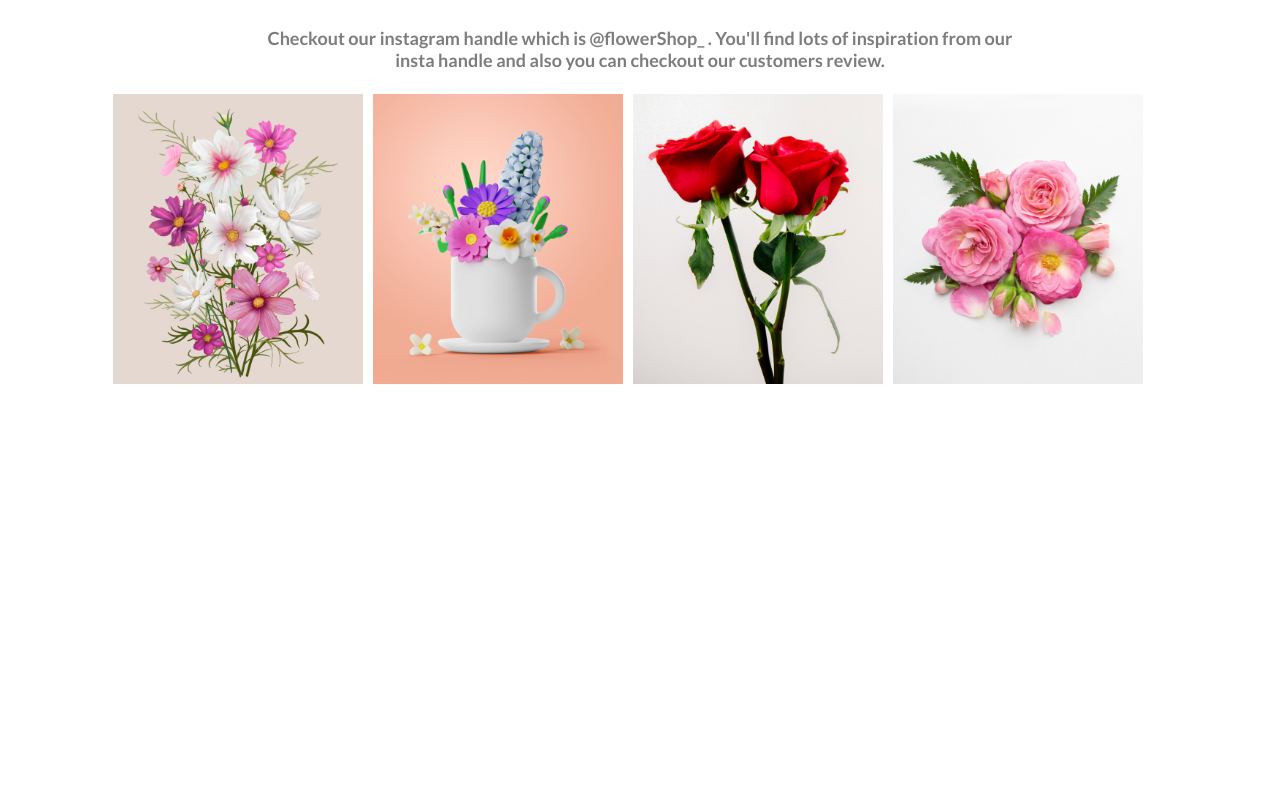
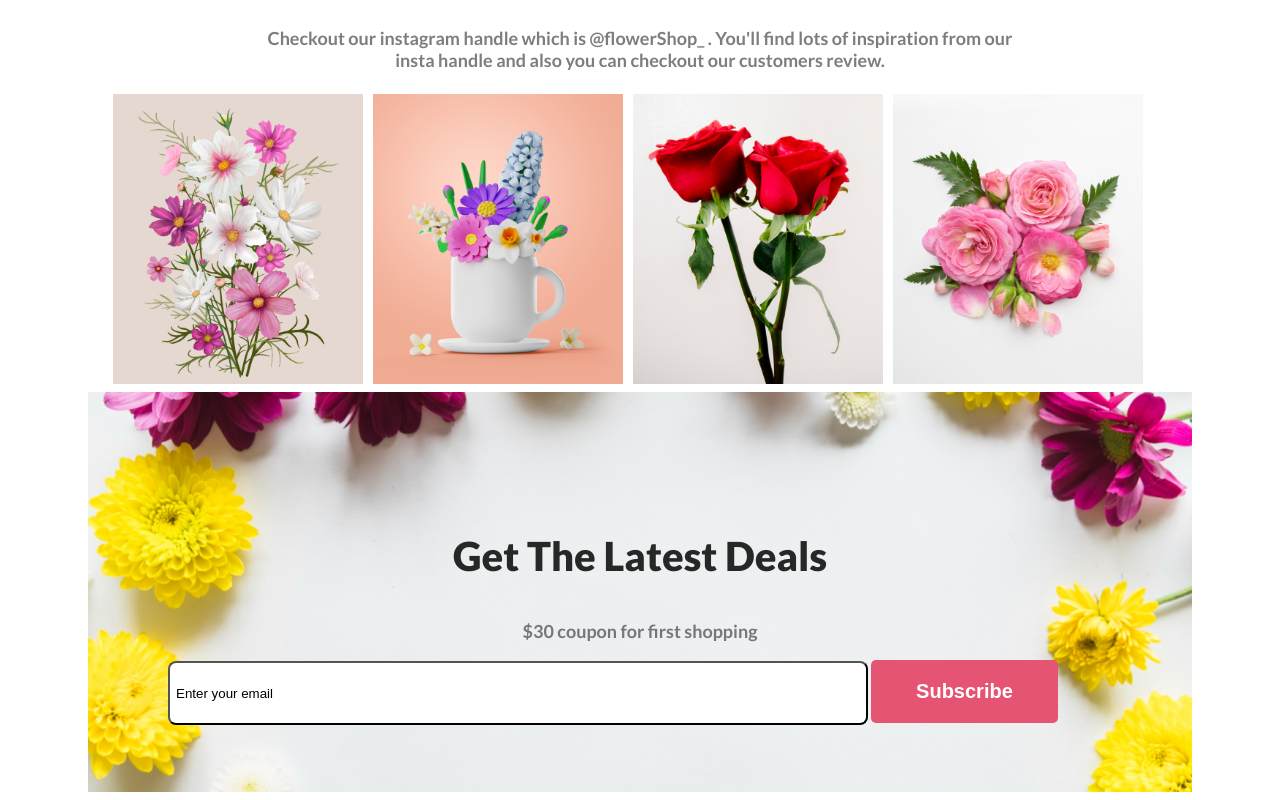
Before and after one commit to shaker09/onlineflowershop, a plain HTML site: page index.html in a window 1280 px wide. Shown: the part 2717-3517 px from the top of the page. Before the commit the page ends 3117 px from the top, so only its background shows below. Drawn offline with Linux system fonts and the light colour scheme; files whose address does not match are found by name.

Commit message:
latest deal part

```diff
--- a/index.html
+++ b/index.html
@@ -101,6 +101,14 @@
 
             </div>
         </section>
+        <section class="subscribe-part">
+            <div class="section-product">
+                <h3 class="section-title">Get The Latest Deals</h3>
+                <p class="para-primary">$30 coupon for first shopping</p>
+                <input type="button" value="Enter your email" placeholder="Email">
+                <button class="btn-primary" type="submit">Subscribe</button>
+            </div>
+        </section>
     <footer>
 
     </footer>
--- a/styles/flowershop.css
+++ b/styles/flowershop.css
@@ -177,3 +177,30 @@ nav a{
     width: 100%;
     height: auto;
 }
+
+
+/* Get the latest deal part */
+
+.section-product input{
+    width: 700px;
+    height: 64px;
+    border-radius: 8px;
+    background: #FFF;
+    text-align: start;
+    margin-left: 80px;
+}
+.section-product{
+    align-items: center;
+    padding-top: 100px;
+}
+
+
+.subscribe-part{
+    background-image: url(../Flower-Asset/Rectangle\ 9.png);
+    background-repeat: no-repeat;
+    background-position: center;
+    background-size: cover;
+    height: 400px;
+    margin-left: 80px;
+    margin-right: 80px;
+}
```
Also changed, not shown: Flower-Asset/Flower 01.png (renamed from Flower Asset/Flower 01.png), Flower-Asset/Group 57.png (renamed from Flower Asset/Group 57.png), Flower-Asset/Group 58.png (renamed from Flower Asset/Group 58.png), Flower-Asset/Group 59.png (renamed from Flower Asset/Group 59.png), Flower-Asset/Rectangle 4.png (renamed from Flower Asset/Rectangle 4.png), Flower-Asset/Rectangle 5.png (renamed from Flower Asset/Rectangle 5.png), Flower-Asset/Rectangle 6.png (renamed from Flower Asset/Rectangle 6.png), Flower-Asset/Rectangle 9.png (renamed from Flower Asset/Rectangle 9.png), Flower-Asset/pngwing 10.png (renamed from Flower Asset/pngwing 10.png), Flower-Asset/pngwing 5.png (renamed from Flower Asset/pngwing 5.png), Flower-Asset/pngwing 6.png (renamed from Flower Asset/pngwing 6.png), Flower-Asset/pngwing 7.png (renamed from Flower Asset/pngwing 7.png), Flower-Asset/pngwing 8.png (renamed from Flower Asset/pngwing 8.png).
